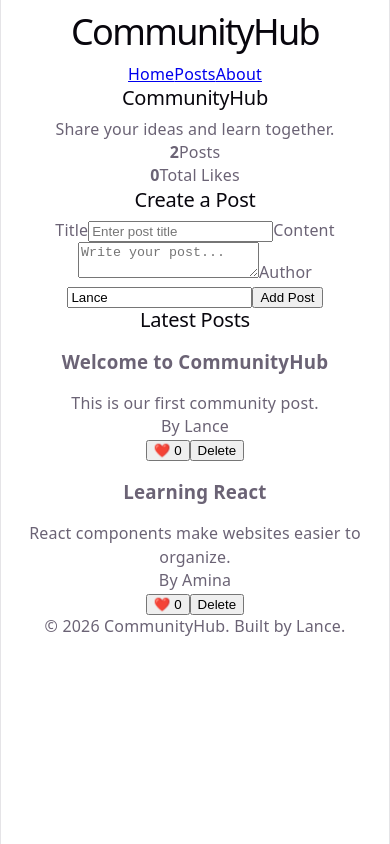
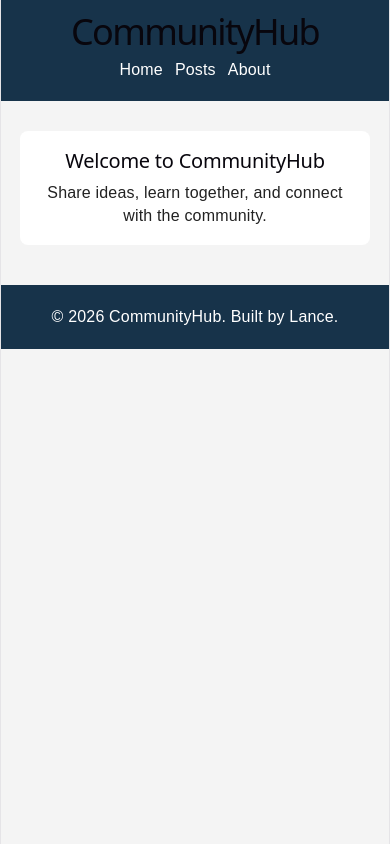
Before and after one commit to Lance-Dev-25/CommunityHub, a React (Vite) app: page / in a window 390 px wide. Built offline with nearby package versions, Linux system fonts and the light colour scheme.

Commit message:
Add React Router API fetching and responsive styling

```diff
--- a/package.json
+++ b/package.json
@@ -11,7 +11,8 @@
   },
   "dependencies": {
     "react": "^19.2.8",
-    "react-dom": "^19.2.8"
+    "react-dom": "^19.2.8",
+    "react-router-dom": "^7.18.2"
   },
   "devDependencies": {
     "@eslint/js": "^10.0.1",
--- a/src/App.css
+++ b/src/App.css
@@ -1,184 +1,120 @@
-.counter {
-  font-size: 16px;
-  padding: 5px 10px;
-  border-radius: 5px;
-  color: var(--accent);
-  background: var(--accent-bg);
-  border: 2px solid transparent;
-  transition: border-color 0.3s;
-  margin-bottom: 24px;
+* {
+  box-sizing: border-box;
+}
 
-  &:hover {
-    border-color: var(--accent-border);
+body {
+  margin: 0;
+  font-family: Arial, sans-serif;
+  background: #f4f4f4;
+  color: #222;
+}
+
+.app {
+  min-height: 100vh;
+}
+
+.container {
+  width: 90%;
+  max-width: 1000px;
+  margin: auto;
+}
+
+.header {
+  background: #17334a;
+  color: white;
+  padding: 20px 0;
+}
+
+.header-content {
+  display: flex;
+  justify-content: space-between;
+  align-items: center;
+}
+
+.header h1 {
+  margin: 0;
+}
+
+nav {
+  display: flex;
+  gap: 20px;
+}
+
+nav a {
+  color: white;
+  text-decoration: none;
+}
+
+nav a:hover {
+  text-decoration: underline;
+}
+
+.page {
+  background: white;
+  margin: 30px 0;
+  padding: 25px;
+  border-radius: 8px;
+}
+
+.posts {
+  display: grid;
+  grid-template-columns: repeat(2, 1fr);
+  gap: 20px;
+}
+
+.post-card {
+  border: 1px solid #ddd;
+  padding: 20px;
+  border-radius: 8px;
+  background: #fafafa;
+}
+
+.post-card h3 {
+  margin-top: 0;
+}
+
+.post-card a {
+  color: #17334a;
+  text-decoration: none;
+}
+
+.post-card a:hover {
+  text-decoration: underline;
+}
+
+.author {
+  color: #666;
+  font-size: 14px;
+}
+
+button {
+  padding: 10px 15px;
+  cursor: pointer;
+}
+
+footer {
+  background: #17334a;
+  color: white;
+  text-align: center;
+  padding: 20px;
+  margin-top: 40px;
+}
+
+@media (max-width: 600px) {
+  .header-content {
+    flex-direction: column;
+    gap: 15px;
   }
-  &:focus-visible {
-    outline: 2px solid var(--accent);
-    outline-offset: 2px;
+
+  nav {
+    gap: 12px;
+  }
+
+  .posts {
+    grid-template-columns: 1fr;
+  }
+
+  .page {
+    padding: 18px;
   }
 }
-
-.hero {
-  position: relative;
-
-  .base,
-  .framework,
-  .vite {
-    inset-inline: 0;
-    margin: 0 auto;
-  }
-
-  .base {
-    width: 170px;
-    position: relative;
-    z-index: 0;
-  }
-
-  .framework,
-  .vite {
-    position: absolute;
-  }
-
-  .framework {
-    z-index: 1;
-    top: 34px;
-    height: 28px;
-    transform: perspective(2000px) rotateZ(300deg) rotateX(44deg) rotateY(39deg)
-      scale(1.4);
-  }
-
-  .vite {
-    z-index: 0;
-    top: 107px;
-    height: 26px;
-    width: auto;
-    transform: perspective(2000px) rotateZ(300deg) rotateX(40deg) rotateY(39deg)
-      scale(0.8);
-  }
-}
-
-#center {
-  display: flex;
-  flex-direction: column;
-  gap: 25px;
-  place-content: center;
-  place-items: center;
-  flex-grow: 1;
-
-  @media (max-width: 1024px) {
-    padding: 32px 20px 24px;
-    gap: 18px;
-  }
-}
-
-#next-steps {
-  display: flex;
-  border-top: 1px solid var(--border);
-  text-align: left;
-
-  & > div {
-    flex: 1 1 0;
-    padding: 32px;
-    @media (max-width: 1024px) {
-      padding: 24px 20px;
-    }
-  }
-
-  .icon {
-    margin-bottom: 16px;
-    width: 22px;
-    height: 22px;
-  }
-
-  @media (max-width: 1024px) {
-    flex-direction: column;
-    text-align: center;
-  }
-}
-
-#docs {
-  border-right: 1px solid var(--border);
-
-  @media (max-width: 1024px) {
-    border-right: none;
-    border-bottom: 1px solid var(--border);
-  }
-}
-
-#next-steps ul {
-  list-style: none;
-  padding: 0;
-  display: flex;
-  gap: 8px;
-  margin: 32px 0 0;
-
-  .logo {
-    height: 18px;
-  }
-
-  a {
-    color: var(--text-h);
-    font-size: 16px;
-    border-radius: 6px;
-    background: var(--social-bg);
-    display: flex;
-    padding: 6px 12px;
-    align-items: center;
-    gap: 8px;
-    text-decoration: none;
-    transition: box-shadow 0.3s;
-
-    &:hover {
-      box-shadow: var(--shadow);
-    }
-    .button-icon {
-      height: 18px;
-      width: 18px;
-    }
-  }
-
-  @media (max-width: 1024px) {
-    margin-top: 20px;
-    flex-wrap: wrap;
-    justify-content: center;
-
-    li {
-      flex: 1 1 calc(50% - 8px);
-    }
-
-    a {
-      width: 100%;
-      justify-content: center;
-      box-sizing: border-box;
-    }
-  }
-}
-
-#spacer {
-  height: 88px;
-  border-top: 1px solid var(--border);
-  @media (max-width: 1024px) {
-    height: 48px;
-  }
-}
-
-.ticks {
-  position: relative;
-  width: 100%;
-
-  &::before,
-  &::after {
-    content: '';
-    position: absolute;
-    top: -4.5px;
-    border: 5px solid transparent;
-  }
-
-  &::before {
-    left: 0;
-    border-left-color: var(--border);
-  }
-  &::after {
-    right: 0;
-    border-right-color: var(--border);
-  }
-}
--- a/src/App.jsx
+++ b/src/App.jsx
@@ -1,94 +1,54 @@
-import { useState } from 'react'
+import { Routes, Route } from 'react-router-dom'
 import Header from './components/Header'
 import Footer from './components/Footer'
-import CreatePost from './components/CreatePost'
-import PostCard from './components/PostCard'
-import Stats from './components/Stats'
+import Home from './pages/Home'
+import Posts from './pages/Posts'
+import About from './pages/About'
+import NotFound from './pages/NotFound'
+import PostDetail from './pages/PostDetail'
 import './App.css'
 
 function App() {
-  const [posts, setPosts] = useState([
-    {
-      id: 1,
-      title: 'Welcome to CommunityHub',
-      content: 'This is our first community post.',
-      author: 'Lance',
-      likes: 0,
-    },
-    {
-      id: 2,
-      title: 'Learning React',
-      content: 'React components make websites easier to organize.',
-      author: 'Amina',
-      likes: 0,
-    },
-  ])
-
-  // Add a new post
-  function handleAddPost(newPost) {
-    setPosts((previousPosts) => [
-      newPost,
-      ...previousPosts,
-    ])
-  }
-
-  // Like one post
-  function handleLikePost(id) {
-    setPosts((previousPosts) =>
-      previousPosts.map((post) =>
-        post.id === id
-          ? { ...post, likes: post.likes + 1 }
-          : post
-      )
-    )
-  }
-
-  // Delete one post
-  function handleDeletePost(id) {
-    setPosts((previousPosts) =>
-      previousPosts.filter((post) => post.id !== id)
-    )
-  }
-
   return (
     <div className="app">
+
       <Header />
 
       <main className="container">
 
-        <section className="hero">
-          <h2>CommunityHub</h2>
-          <p>Share your ideas and learn together.</p>
-        </section>
+        <Routes>
 
-        <Stats posts={posts} />
+          <Route
+            path="/"
+            element={<Home />}
+          />
 
-        <CreatePost onAddPost={handleAddPost} />
+          <Route
+            path="/posts"
+            element={<Posts />}
+          />
 
-        <section className="posts-section">
-          <h2>Latest Posts</h2>
+          <Route
+            path="/posts/:postId"
+            element={<PostDetail />}
+          />
 
-          {posts.length === 0 ? (
-            <p className="empty">
-              No posts yet. Create the first one!
-            </p>
-          ) : (
-            <div className="posts">
-              {posts.map((post) => (
-                <PostCard
-                  key={post.id}
-                  post={post}
-                  onLike={handleLikePost}
-                  onDelete={handleDeletePost}
-                />
-              ))}
-            </div>
-          )}
-        </section>
+          <Route
+            path="/about"
+            element={<About />}
+          />
+
+          <Route
+            path="*"
+            element={<NotFound />}
+          />
+
+        </Routes>
 
       </main>
 
       <Footer />
+
     </div>
   )
 }
--- a/src/components/Header.jsx
+++ b/src/components/Header.jsx
@@ -1,14 +1,18 @@
+import { NavLink } from 'react-router-dom'
+
 function Header() {
   return (
     <header className="header">
       <div className="container header-content">
+
         <h1>CommunityHub</h1>
 
         <nav>
-          <a href="/">Home</a>
-          <a href="#posts">Posts</a>
-          <a href="#about">About</a>
+          <NavLink to="/">Home</NavLink>
+          <NavLink to="/posts">Posts</NavLink>
+          <NavLink to="/about">About</NavLink>
         </nav>
+
       </div>
     </header>
   )
--- a/src/main.jsx
+++ b/src/main.jsx
@@ -1,10 +1,13 @@
 import { StrictMode } from 'react'
 import { createRoot } from 'react-dom/client'
+import { BrowserRouter } from 'react-router-dom'
 import './index.css'
 import App from './App.jsx'
 
 createRoot(document.getElementById('root')).render(
   <StrictMode>
-    <App />
+    <BrowserRouter>
+      <App />
+    </BrowserRouter>
   </StrictMode>,
 )
--- /dev/null
+++ b/src/pages/About.jsx
@@ -0,0 +1,13 @@
+function About() {
+  return (
+    <div className="page">
+      <h2>About CommunityHub</h2>
+      <p>
+        CommunityHub is a simple React application where people can
+        share posts and learn together.
+      </p>
+    </div>
+  )
+}
+
+export default About
--- /dev/null
+++ b/src/pages/Home.jsx
@@ -0,0 +1,10 @@
+function Home() {
+  return (
+    <div className="page">
+      <h2>Welcome to CommunityHub</h2>
+      <p>Share ideas, learn together, and connect with the community.</p>
+    </div>
+  )
+}
+
+export default Home
--- /dev/null
+++ b/src/pages/NotFound.jsx
@@ -0,0 +1,14 @@
+import { Link } from 'react-router-dom'
+
+function NotFound() {
+  return (
+    <div className="page">
+      <h2>404 - Page Not Found</h2>
+      <p>The page you are looking for does not exist.</p>
+
+      <Link to="/">Go Home</Link>
+    </div>
+  )
+}
+
+export default NotFound
--- /dev/null
+++ b/src/pages/PostDetail.jsx
@@ -0,0 +1,47 @@
+import { Link, useParams } from 'react-router-dom'
+import { useFetch } from '../hooks/useFetch'
+
+function PostDetail() {
+  const { postId } = useParams()
+
+  const {
+    data: post,
+    loading,
+    error,
+  } = useFetch(
+    `http://localhost:3000/community/${postId}`
+  )
+
+  if (loading) {
+    return <p>Loading post...</p>
+  }
+
+  if (error) {
+    return (
+      <div className="page">
+        <p>Something went wrong: {error}</p>
+        <Link to="/posts">← Back to Posts</Link>
+      </div>
+    )
+  }
+
+  return (
+    <div className="page">
+
+      <h2>{post.title}</h2>
+
+      <p>{post.content}</p>
+
+      <p className="author">
+        By {post.author}
+      </p>
+
+      <Link to="/posts">
+        ← Back to Posts
+      </Link>
+
+    </div>
+  )
+}
+
+export default PostDetail
--- /dev/null
+++ b/src/pages/Posts.jsx
@@ -0,0 +1,55 @@
+import { Link } from 'react-router-dom'
+import { useFetch } from '../hooks/useFetch'
+
+function Posts() {
+  const {
+    data: posts,
+    loading,
+    error,
+  } = useFetch('http://localhost:3000/community')
+
+  if (loading) {
+    return <p>Loading posts...</p>
+  }
+
+  if (error) {
+    return <p>Something went wrong: {error}</p>
+  }
+
+  if (!posts.length) {
+    return <p>No posts found.</p>
+  }
+
+  return (
+    <div className="page">
+
+      <h2>Latest Posts</h2>
+
+      <div className="posts">
+
+        {posts.map((post) => (
+          <article
+            className="post-card"
+            key={post.id}
+          >
+            <h3>
+              <Link to={`/posts/${post.id}`}>
+                {post.title}
+              </Link>
+            </h3>
+
+            <p>{post.content}</p>
+
+            <p className="author">
+              By {post.author}
+            </p>
+          </article>
+        ))}
+
+      </div>
+
+    </div>
+  )
+}
+
+export default Posts
```
Also changed, not shown: src/hooks/useFetch.js (added, +46 -0 lines), 1 other file (tests, documents, lock files or other folders).
